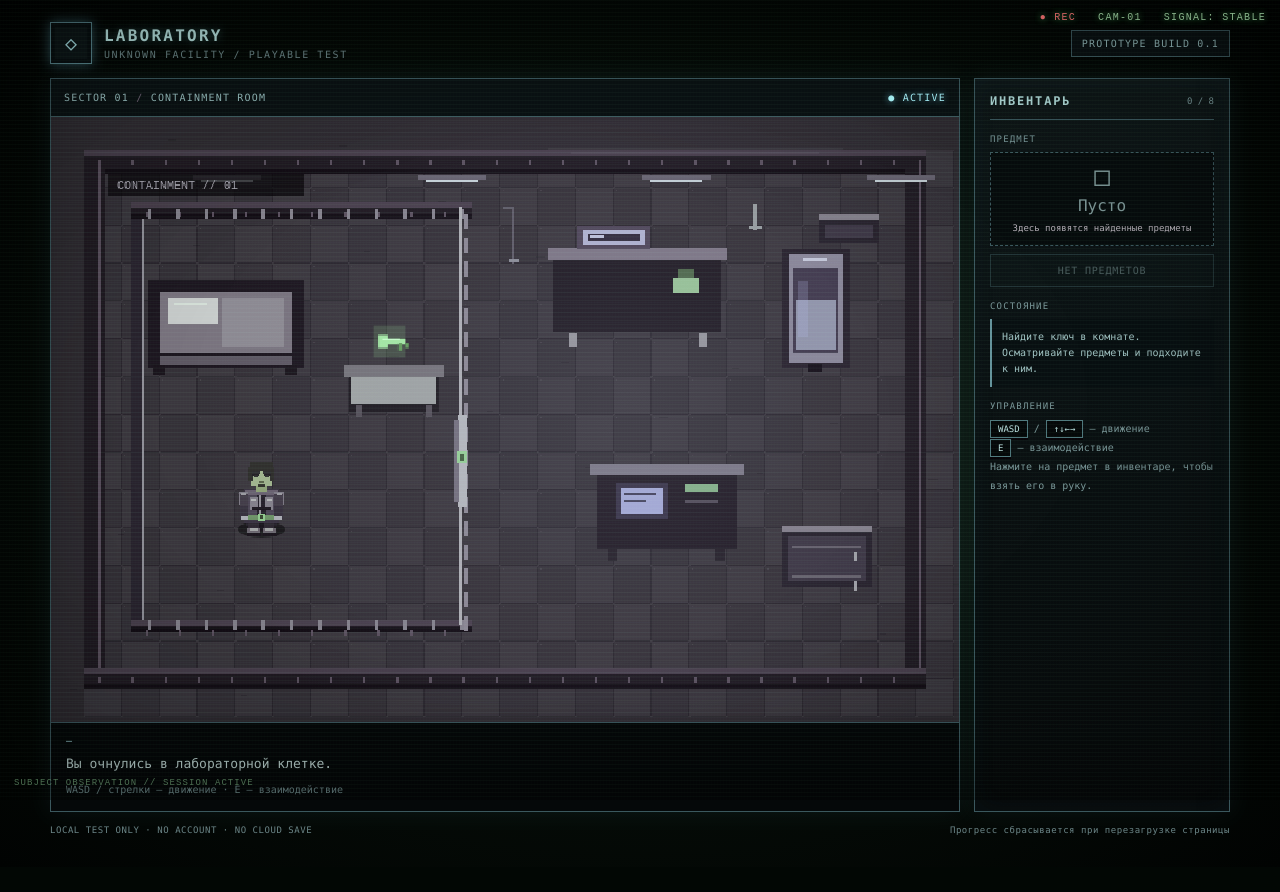
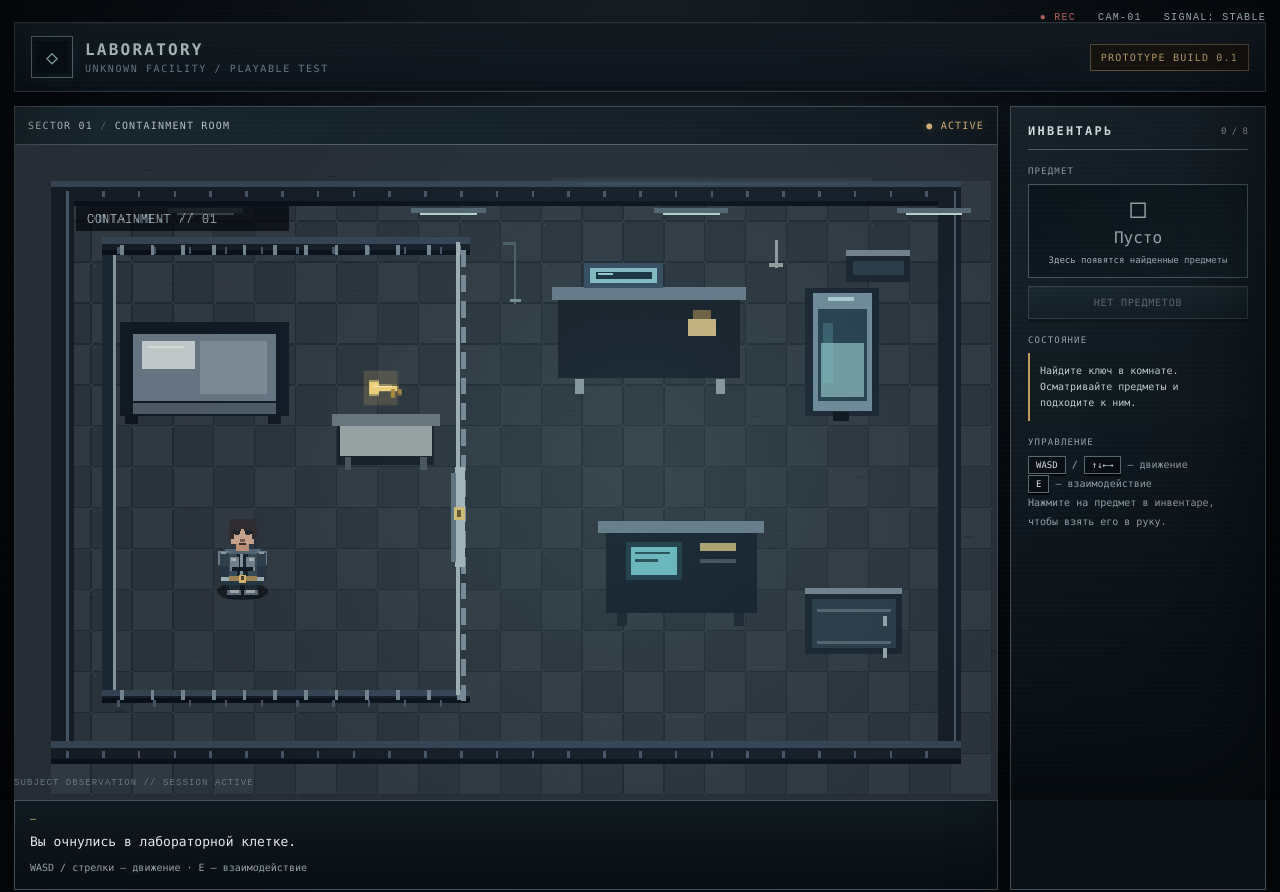
Before and after one commit to Kedroviy1ist/Etheria, a plain HTML site: page secret-game/index.html in a window 1280 px wide. Shown: the top 892 px of the page. Before the commit the page ends 867 px from the top, so only its background shows below. Drawn offline with Linux system fonts and the light colour scheme.

Commit message:
Redesign terminal interface while preserving game world colors

```diff
--- a/secret-game/index.html
+++ b/secret-game/index.html
@@ -88,6 +88,47 @@ h1{color:#b8e8b8;text-shadow:0 0 8px rgba(105,255,133,.35);}
 
 @media(max-width:850px){.layout{grid-template-columns:1fr}.side{display:grid;grid-template-columns:1fr 1fr;gap:12px}.side-title{grid-column:1/-1}.status{align-self:stretch}.controls{align-content:start}}
 @media(max-width:560px){body{padding:12px 8px 22px}.top{align-items:flex-start}.tag{font-size:8px;padding:6px}.brand{gap:8px}.mark{width:35px;height:35px}h1{font-size:12px}.sub{font-size:8px}.side{grid-template-columns:1fr 1fr;padding:11px}.mobile-controls{display:flex}.footer{font-size:8px;flex-direction:column}}
+
+/* ACTUAL INTERFACE REDESIGN — keep the playable world in its original palette */
+:root{--bg:#080b12;--panel:#111824;--line:#354355;--muted:#8290a0;--text:#e5e9ed;--cyan:#79c9d4;--gold:#d5ad69;--red:#c96b63}
+html,body{background:#070a0e!important;color:#d7e0e5}
+body{background:radial-gradient(ellipse at 50% -15%,#24303a 0%,#0b1118 55%,#05070a 100%)!important}
+.page{max-width:1320px}
+.top{padding:13px 16px;border:1px solid #354553;background:linear-gradient(180deg,#18232c,#0d151d);box-shadow:inset 0 1px #ffffff0b,0 8px 28px #0008}
+.mark{border:1px solid #647b83;background:#0b151b;color:#a8d5d8;box-shadow:inset 0 0 0 4px #101c22,0 0 16px #4a879022}
+h1{color:#d4e2e4;text-shadow:0 0 12px #76c7d422}
+.sub,.footer{color:#788b96}
+.tag{border:1px solid #6a5940;background:#1a1712;color:#d6b77d}
+.layout{gap:12px}
+.game-panel,.side{border:1px solid #40515b;background:linear-gradient(155deg,#18232b,#0a1117 72%);box-shadow:0 16px 44px #0009,inset 0 1px #ffffff0a}
+.game-panel{filter:none!important}
+.view-head{background:linear-gradient(90deg,#1c2b34,#111a21);border-bottom:1px solid #50616a;color:#c2d1d5}
+.live{color:#d6b477;text-shadow:0 0 8px #d6b47755}
+.dialogue{background:linear-gradient(180deg,#101a20,#080e13);border-top:1px solid #43535c}
+.speaker{color:#d6b477}
+.message{color:#e1e6e7}
+.hint,.section-label,.side-title span,.control-line{color:#91a1a7}
+.side{padding:17px;gap:16px}
+.side-title{border-bottom:1px solid #52616a}
+.side-title strong{color:#dce6e7;letter-spacing:.19em}
+.slot{border:1px solid #465963;background:linear-gradient(145deg,#0b151b,#121e25);color:#9aabb0}
+.slot.filled{border-color:#9a7c4b;background:linear-gradient(145deg,#282116,#171c1c);color:#e2c58a}
+.action,.padbtn,.interact{border:1px solid #667c83;background:linear-gradient(180deg,#263943,#14232b);color:#d5e5e7;box-shadow:inset 0 1px #ffffff14,0 3px 0 #05090c}
+.action:hover{background:linear-gradient(180deg,#34515b,#1a3039);border-color:#9bc5c8}
+.action:disabled{opacity:.38}
+.status{border-left:2px solid #c39a5c;background:#111a1e;color:#c0cdd0}
+.keycap{border:1px solid #566a72;background:#080f14;color:#d3dfe1;box-shadow:0 2px 0 #020405}
+.footer{border-top:1px solid #26353d;padding-top:10px}
+.top,.side,.footer,.mobile-controls{filter:none!important}
+.canvas-wrap{filter:none!important}
+.canvas-wrap:after{display:none!important}
+.surveillance-hud{color:#b5c9c9;text-shadow:0 0 7px #7fb2b255}
+.surveillance-hud .rec{color:#d36e66}
+.surveillance-foot{color:#81979b}
+.page:before{opacity:.16;background:repeating-linear-gradient(to bottom,rgba(185,215,215,.07) 0,rgba(185,215,215,.07) 1px,transparent 1px,transparent 5px)}
+.page:after{opacity:.28;animation:crtFlicker 9s infinite}
+@media(max-width:560px){.top{padding:10px}.side{padding:11px}}
+
 </style>
 </head>
 <body>
```
